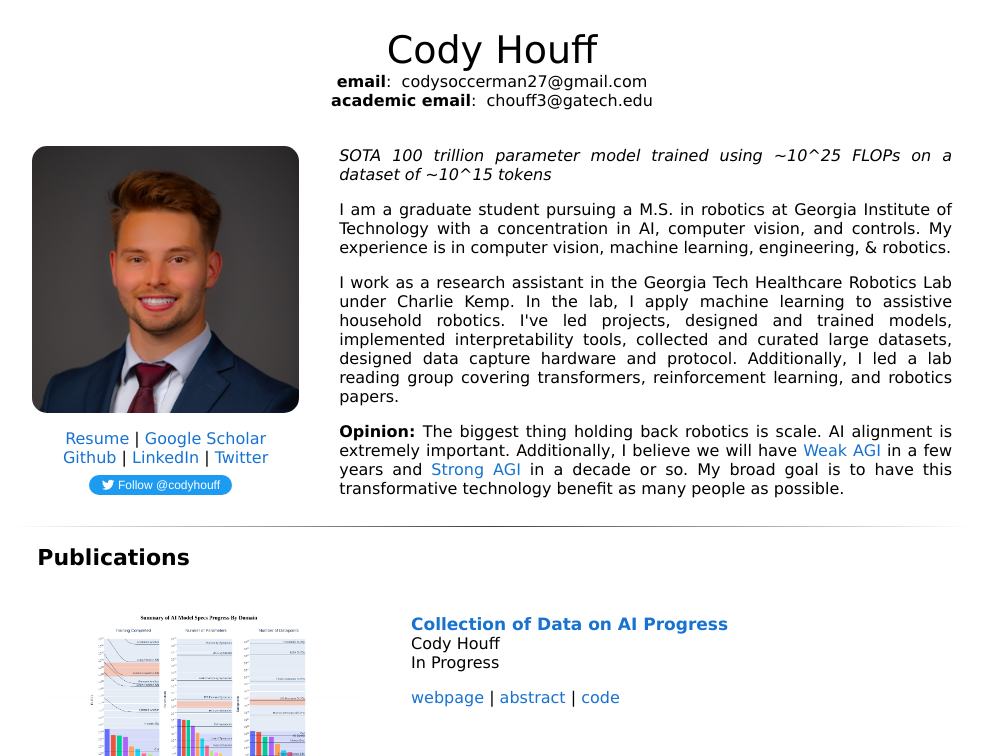
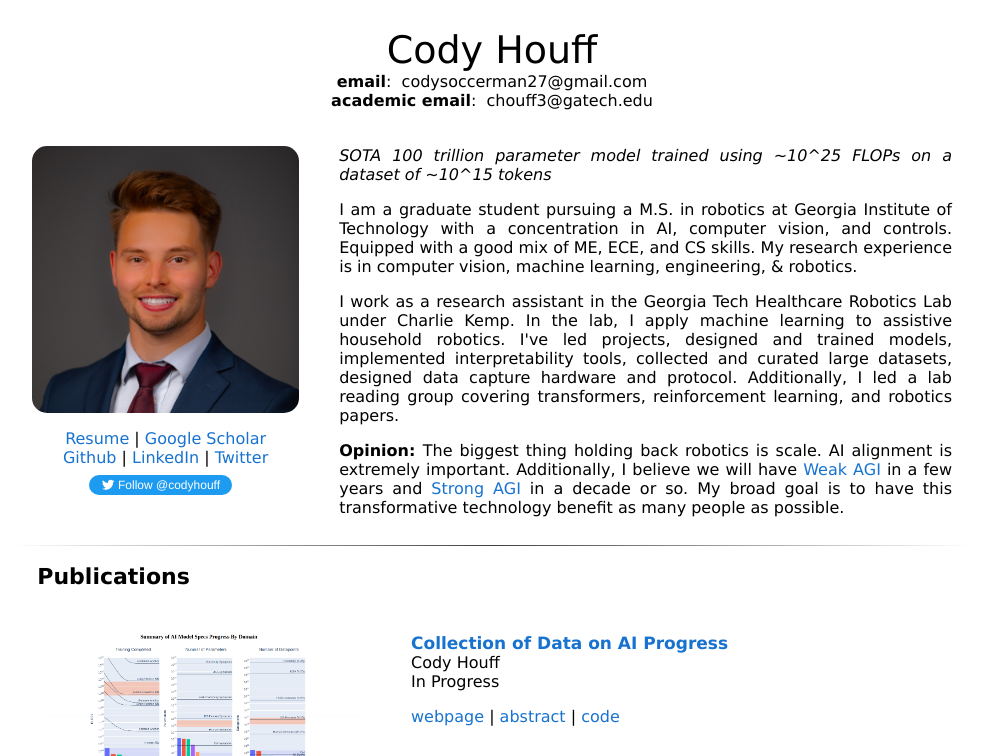
Before and after one commit to codyhouff/codyhouff.github.io, a plain HTML site: page index.html in a window 1280 px wide. Shown: the top 756 px of the page, without its empty margins (148-1131 px from the left). Drawn offline with Linux system fonts and the light colour scheme; a web font is replaced by a local one.

Commit message:
Update index.html

```diff
--- a/index.html
+++ b/index.html
@@ -107,7 +107,7 @@
     <!-- good example: https://aliengirlliv.github.io/oliviawatkins/index.html-->
     <i>SOTA 100 trillion parameter model trained using ~10^25 FLOPs on a dataset of ~10^15 tokens</i>
 
-    <p>I am a graduate student pursuing a M.S. in robotics at Georgia Institute of Technology with a concentration in AI, computer vision, and controls. My experience is in computer vision, machine learning, engineering, &amp; robotics.</p>
+    <p>I am a graduate student pursuing a M.S. in robotics at Georgia Institute of Technology with a concentration in AI, computer vision, and controls. Equipped with a good mix of ME, ECE, and CS skills. My research experience is in computer vision, machine learning, engineering, &amp; robotics.</p>
 
     <p>I work as a research assistant in the Georgia Tech Healthcare Robotics Lab under Charlie Kemp. In the lab, I apply machine learning to assistive household robotics. I've led projects, designed and trained models, implemented interpretability tools, collected and curated large datasets, designed data capture hardware and protocol. Additionally, I led a lab reading group covering transformers, reinforcement learning, and robotics papers.</a> </p>
 
```
